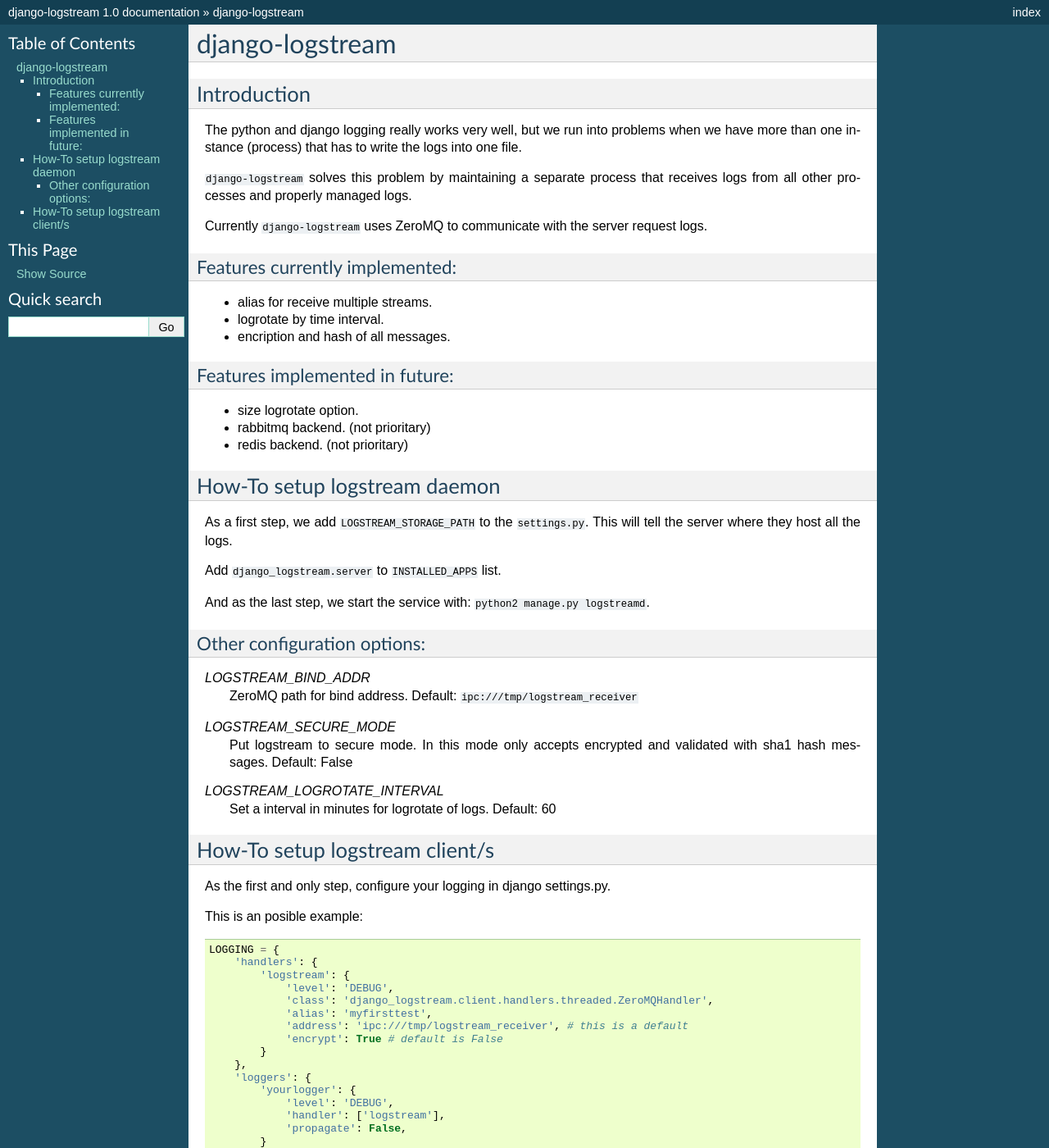
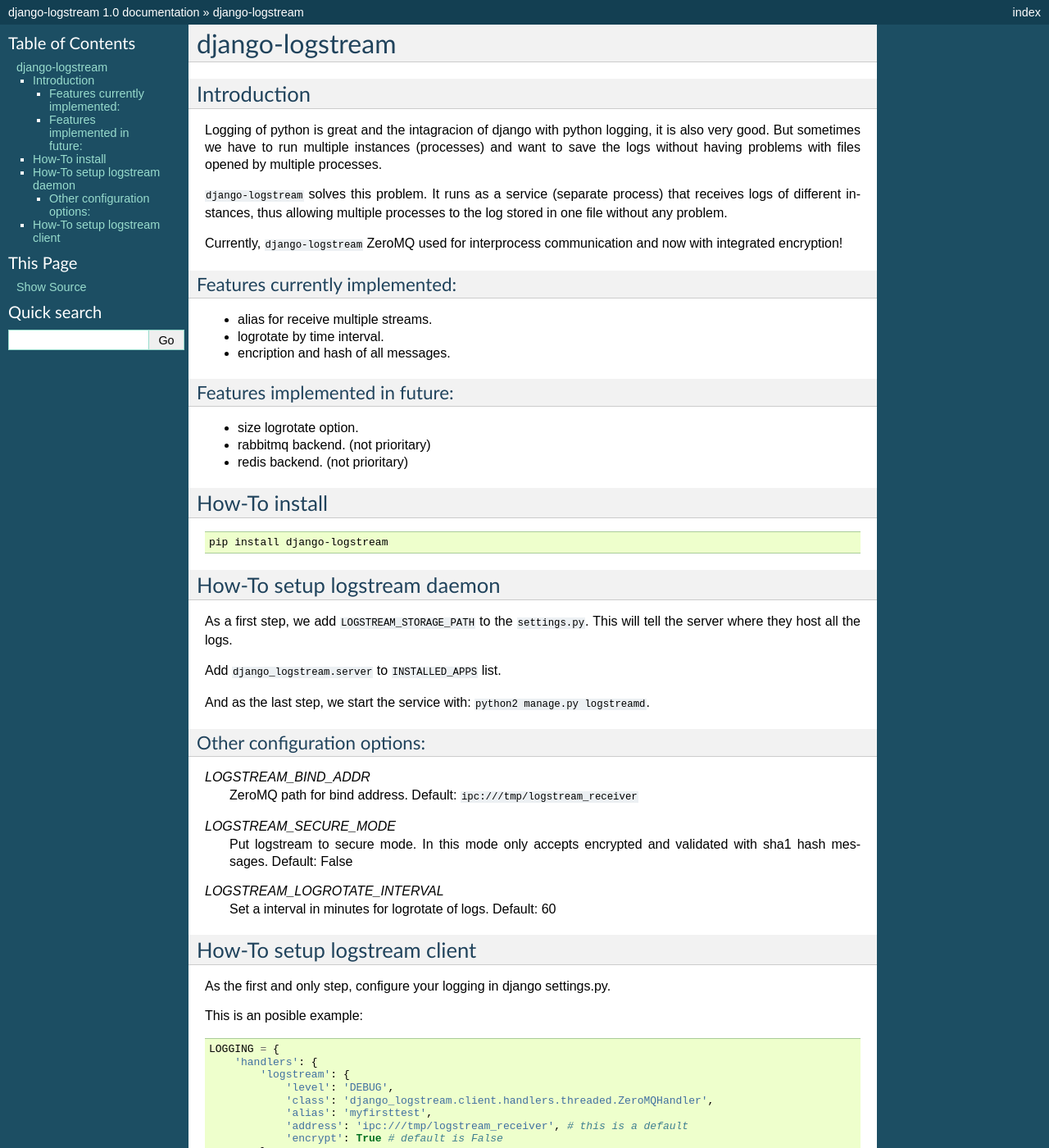
Before and after one commit to niwinz/django-logstream, a Sphinx documentation site: the page built from doc/source/index.rst, in a window 1280 px wide and 1400 px high. Shown: the whole window at 82% size. Built offline with Sphinx 7.4.7, drawn with Linux system fonts in a browser that asks for light colours.

Commit message:
Improved doc.

```diff
--- a/doc/source/index.rst
+++ b/doc/source/index.rst
@@ -9,13 +9,14 @@
 Introduction
 ------------
 
-The python and django logging really works very well, but we run into problems when
-we have more than one instance (process) that has to write the logs into one file.
+Logging of python is great and the intagracion of django with python logging, it is also very good.
+But sometimes we have to run multiple instances (processes) and want to save the logs without having problems
+with files opened by multiple processes.
 
-``django-logstream`` solves this problem by maintaining a separate process that receives
-logs from all other processes and properly managed logs.
+``django-logstream`` solves this problem. It runs as a service (separate process) that receives logs
+of different instances, thus allowing multiple processes to the log stored in one file without any problem.
 
-Currently ``django-logstream`` uses ZeroMQ to communicate with the server request logs.
+Currently, ``django-logstream`` ZeroMQ used for interprocess communication and now with integrated encryption!
 
 Features currently implemented:
 ^^^^^^^^^^^^^^^^^^^^^^^^^^^^^^^
@@ -31,6 +32,13 @@
 * size logrotate option.
 * rabbitmq backend. (not prioritary)
 * redis backend. (not prioritary)
+
+How-To install
+--------------
+
+.. code-block:: shell
+
+    pip install django-logstream
 
 
 How-To setup logstream daemon
@@ -58,8 +66,8 @@
     Set a interval in minutes for logrotate of logs. Default: 60
 
 
-How-To setup logstream client/s
--------------------------------
+How-To setup logstream client
+-----------------------------
 
 As the first and only step, configure your logging in django settings.py.
 
```
